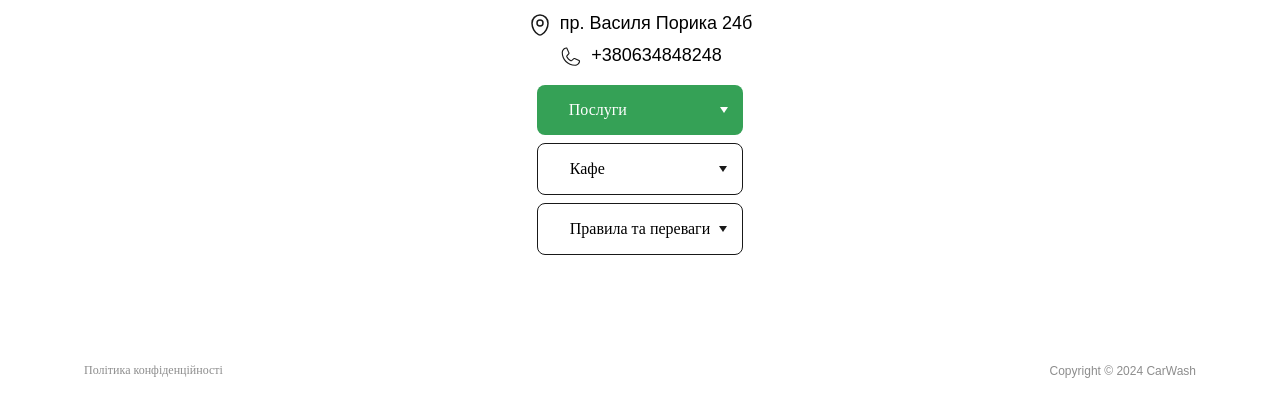
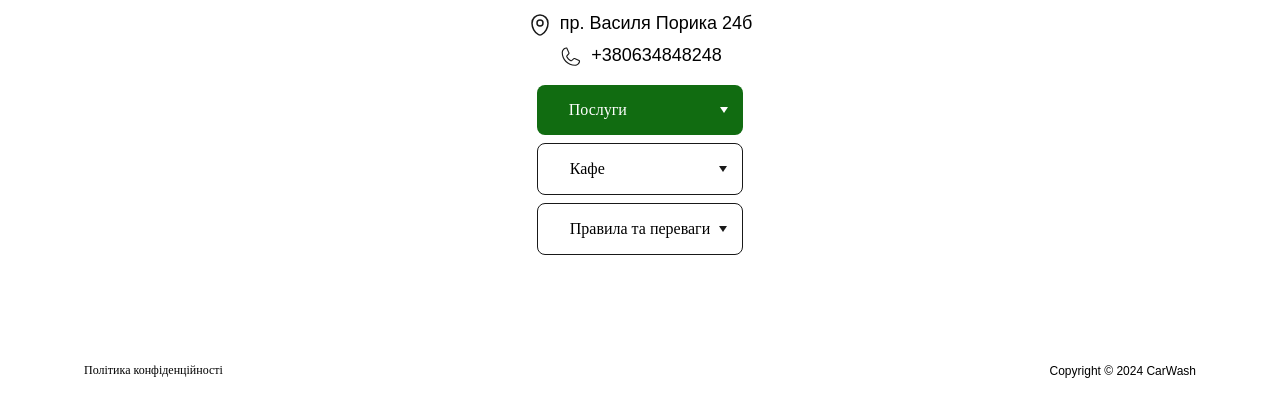
Before and after one commit to Sehemhet/carwash, a plain HTML site: page index.html in a window 1280 px wide. Shown: the part 406-800 px from the top of the page. Drawn offline with Linux system fonts and the light colour scheme; a script that the page names is missing.

Commit message:
change color

```diff
--- a/css/library.css
+++ b/css/library.css
@@ -1,7 +1,7 @@
 :root {
     --c1:#191919;   /* black */
     --c2:#8D8D8D;   /* grey */
-    --c3:#35A156;   /* green */
+    --c3:#116C11;   /* green */
     --c4:#FFFFFF;   /* white */
     --c5:#F4F4F4;   /* cards */
 }
--- a/index.html
+++ b/index.html
@@ -158,10 +158,10 @@
 
 <footer>
     <div class="I_I f f_f fac p16t p16b">
-        <a class="f c2 fs12" href="#">
+        <a class="f  fs12" href="#">
             Політика конфіденційності
         </a>
-        <span class="f c2 fs12">
+        <span class="f  fs12">
                 Copyright © 2024 CarWash
             </span>
     </div>
```
